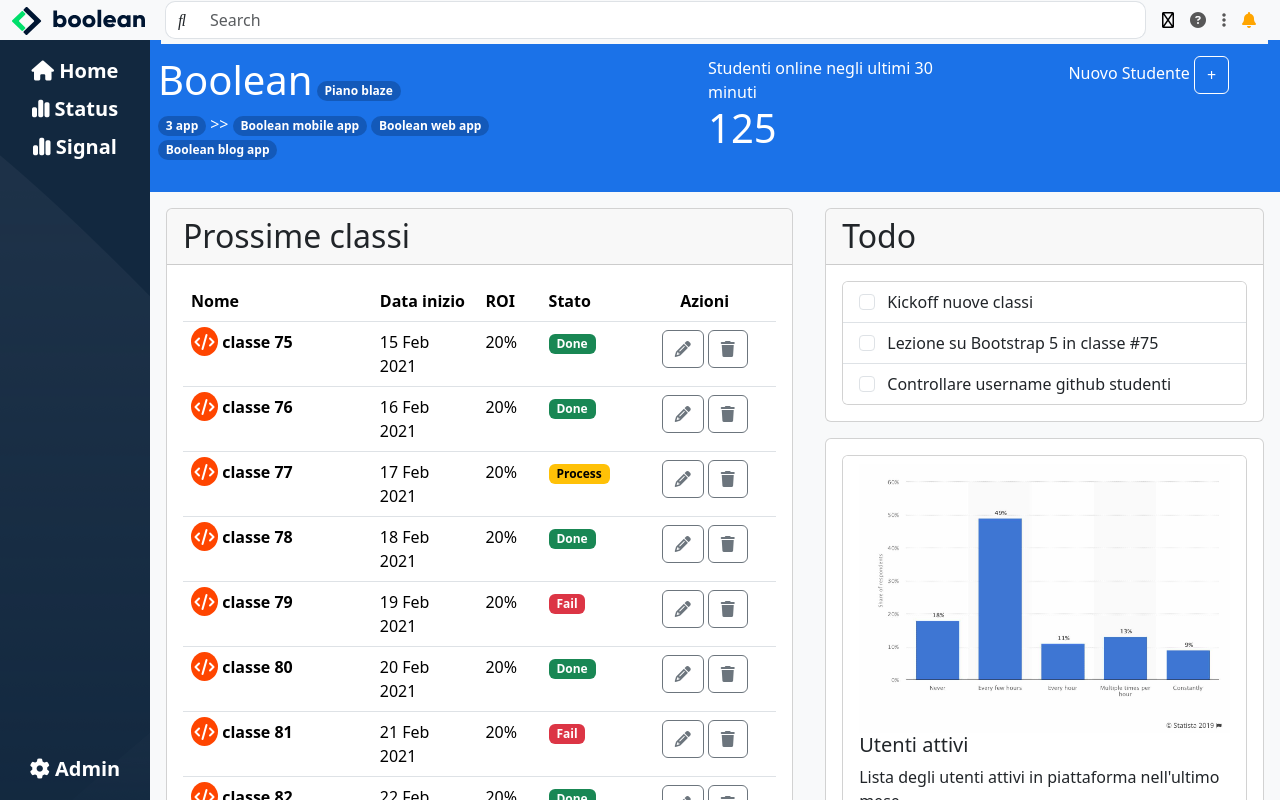
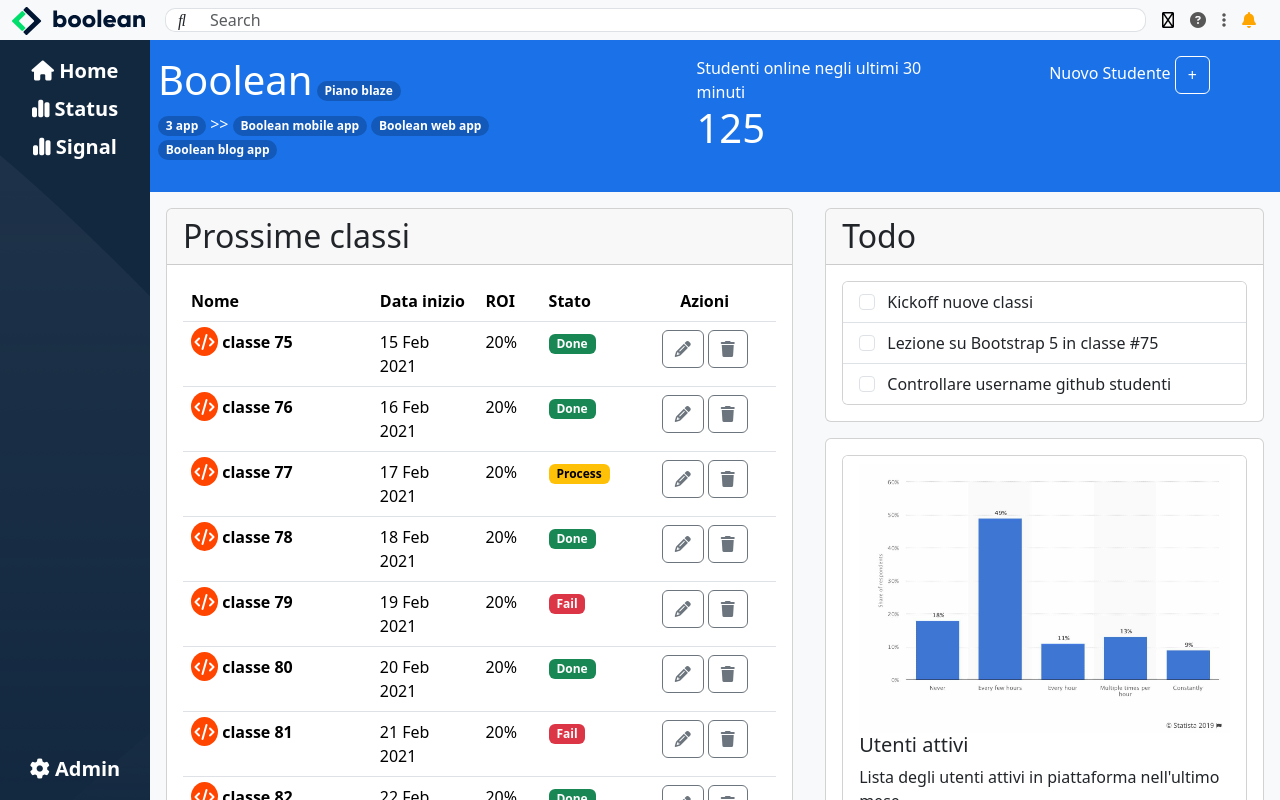
Before and after one commit to edoardope/html-css-bootstrap-dashboard, a plain HTML site: page index.html in a window 1280 px wide. Drawn offline with nearby package versions, Linux system fonts and the light colour scheme.

Commit message:
fix header width

```diff
--- a/asset/style.css
+++ b/asset/style.css
@@ -4,6 +4,10 @@
 
 .width-20perc{
     width: 20%;
+}
+
+.h-30px{
+    height: 3vh;
 }
 
 .text-inpu{
--- a/index.html
+++ b/index.html
@@ -17,7 +17,7 @@
       <button class="navbar-toggler" type="button" data-bs-toggle="collapse" data-bs-target="#navbarSupportedContent" aria-controls="navbarSupportedContent" aria-expanded="false" aria-label="Toggle navigation">
         <span class="navbar-toggler-icon"></span>
       </button>
-      <div class="collapse navbar-collapse flex-row-reverse bg-body-tertiary p-1" id="navbarSupportedContent">
+      <div class="h-30px collapse navbar-collapse flex-row-reverse bg-body-tertiary p-1" id="navbarSupportedContent">
         <ul class="navbar-nav me-auto mb-2 mb-lg-0">
           <li class="nav-item">
             <a class="nav-link active" aria-current="page" href="#"><i class="fa-regular fa-bars"></i></a>
@@ -40,7 +40,7 @@
             <a class="nav-link orange"><i class="fa-solid fa-bell"></i></a>
           </li>
         </ul>
-        <form class="d-flex width-100perc" role="search">
+        <form class="d-flex width-100perc h-30px" role="search">
           <span class="input-group-text text-inpu-sim"><i class="fa-thin fa-magnifying-glass"></i></span>
           <input class="form-control me-2 text-inpu" type="search" placeholder="Search" aria-label="Search">
         </form>
@@ -103,7 +103,7 @@
             <div class="main-cont h-100perc bg-body-tertiary overflow-auto">
                 <!-- header -->
                 <div class="container-fluid bg-c-blue p-2 pt-3">
-                    <div class="row justify-content-between">
+                    <div class="row justify-content-between width-100perc">
                         <!-- nuovo studente -->
                         <div id="ns" class="col-12 col-sm-4 mb-4">
                             <span class="text-white h6">Nuovo Studente</span>
```
